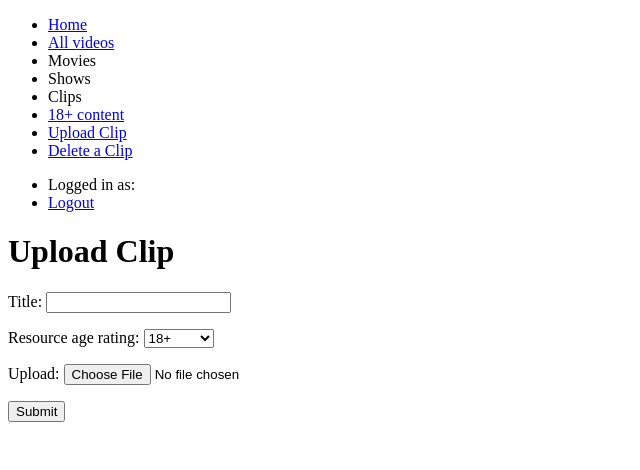
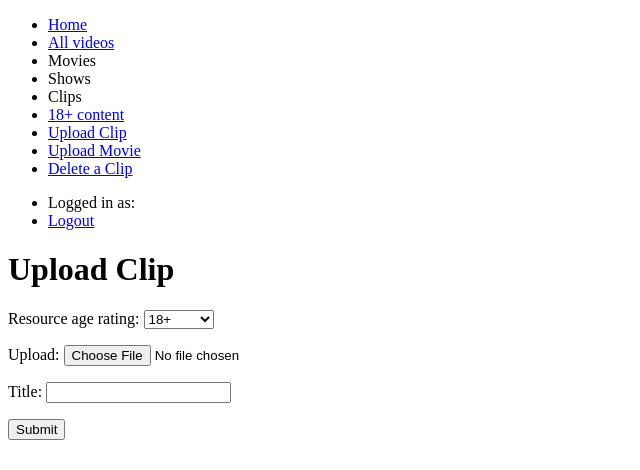
Before and after one commit to celkiboi/PeakKino, a Django app: page /videos/upload/clip/ in a window 1280 px wide. Shown: the top 470 px of the page, without its empty margins (0-640 px from the left). Run offline with Django 4.2, Linux system fonts and the light colour scheme; the visitor is signed in with stand-in values (Sample User, id 1); some libraries are stand-ins or nearby versions.

Commit message:
Add upload movie functionality

```diff
--- a/PeakKino/templates/base.html
+++ b/PeakKino/templates/base.html
@@ -34,6 +34,9 @@
                         <a href="{% url 'videos:upload_clip' %}">Upload Clip</a>
                     </li>
                     <li>
+                        <a href="{% url 'videos:upload_movie' %}">Upload Movie</a>
+                    </li>
+                    <li>
                         <a href="{% url 'videos:delete_clip_page' %}">Delete a Clip</a>
                     </li>
                 {% endif %}
--- a/PeakKino/videos/forms.py
+++ b/PeakKino/videos/forms.py
@@ -1,6 +1,6 @@
 from django import forms
 from django.conf import settings
-from .models import Clip, Resource, Video
+from .models import Clip, Resource, Video, Movie
 from django.core.exceptions import ValidationError
 import os
 from django.core.files.uploadedfile import SimpleUploadedFile
@@ -8,34 +8,13 @@ from PIL import Image
 import cv2
 from io import BytesIO
 from django.core.files.base import ContentFile
+from django.db import models
 
-class ClipUploadForm(forms.ModelForm):
+class UploadForm(forms.ModelForm):
     class Meta:
-        model = Clip
-        fields = ['title', 'resource_age_rating']
+        model = Video
+        fields = ['resource_age_rating', 'upload']
 
-    def save(self, commit=True):
-        clip = super().save(commit=False)
-
-        age_rating = self.cleaned_data['resource_age_rating']
-        resource = Resource.objects.create(age_rating=age_rating)
-
-        uploaded_file = self.cleaned_data['upload']
-        name, extension = os.path.splitext(str(uploaded_file))
-
-        video = Video.objects.create(type='clip', extension=extension)
-
-        clip.resource = resource
-        clip.video = video
-
-        if commit:
-            clip.save()
-            video.save()
-
-        self.generate_thumbnail(uploaded_file, video)
-
-        self.handle_uploaded_file(uploaded_file, video)
-        return clip
 
     def handle_uploaded_file(self, uploaded_file, video):
         path = f'{settings.MEDIA_ROOT}/{video.get_path()}'
@@ -84,3 +63,59 @@ class ClipUploadForm(forms.ModelForm):
             destination.write(thumbnail_content.read())
 
         return thumbnail_name
+
+class MovieUploadForm(UploadForm):
+    class Meta(UploadForm.Meta):
+        model = Movie
+        fields = UploadForm.Meta.fields + ['lead_actor', 'director', 'title']
+
+    def save(self, commit=True):
+        movie = super().save(commit=False)
+
+        age_rating = self.cleaned_data['resource_age_rating']
+        resource = Resource.objects.create(age_rating=age_rating)
+
+        uploaded_file = self.cleaned_data['upload']
+        name, extension = os.path.splitext(str(uploaded_file))
+
+        video = Video.objects.create(type='movie', extension=extension)
+
+        movie.resource = resource
+        movie.video = video
+
+        if commit:
+            movie.save()
+            video.save()
+
+        self.generate_thumbnail(uploaded_file, video)
+
+        self.handle_uploaded_file(uploaded_file, video)
+        return movie
+
+class ClipUploadForm(UploadForm):
+    class Meta(UploadForm.Meta):
+        model = Clip
+        fields = UploadForm.Meta.fields + ['title']
+
+    def save(self, commit=True):
+        clip = super().save(commit=False)
+
+        age_rating = self.cleaned_data['resource_age_rating']
+        resource = Resource.objects.create(age_rating=age_rating)
+
+        uploaded_file = self.cleaned_data['upload']
+        name, extension = os.path.splitext(str(uploaded_file))
+
+        video = Video.objects.create(type='clip', extension=extension)
+
+        clip.resource = resource
+        clip.video = video
+
+        if commit:
+            clip.save()
+            video.save()
+
+        self.generate_thumbnail(uploaded_file, video)
+
+        self.handle_uploaded_file(uploaded_file, video)
+        return clip
--- a/PeakKino/videos/templates/upload.html
+++ b/PeakKino/videos/templates/upload.html
@@ -1,6 +1,6 @@
 {% extends 'base.html' %}
 {% block content %}
-<h1>Upload Clip</h1>
+<h1>Upload {{ type }}</h1>
     <form method="post" enctype="multipart/form-data">
         {% csrf_token %}
         {{ form.as_p }}
--- a/PeakKino/videos/urls.py
+++ b/PeakKino/videos/urls.py
@@ -1,5 +1,5 @@
 from django.urls import path
-from .views import watch_video, upload_clip, video_details, all_videos, content_18_plus, delete_clip_page, delete_clip
+from .views import watch_video, upload_clip, video_details, all_videos, content_18_plus, delete_clip_page, delete_clip, upload_movie
 
 app_name="videos"
 urlpatterns = [
@@ -10,4 +10,5 @@ urlpatterns = [
     path('upload/clip/', upload_clip, name='upload_clip'),
     path('delete/clip/', delete_clip_page, name="delete_clip_page"),
     path('delete/clip/<int:clip_id>/', delete_clip, name="delete_clip"),
+    path('upload/movie/', upload_movie, name='upload_movie'),
 ]
--- a/PeakKino/videos/utils.py
+++ b/PeakKino/videos/utils.py
@@ -1,4 +1,5 @@
 import os
+from .models import *
 
 def delete_folder(folder_path):
     if os.path.exists(folder_path):
--- a/PeakKino/videos/views.py
+++ b/PeakKino/videos/views.py
@@ -4,7 +4,7 @@ from django.conf import settings
 from django.contrib.auth.decorators import login_required
 from django.views.decorators.http import require_POST
 from django.http import HttpResponseForbidden, JsonResponse
-from .forms import ClipUploadForm
+from .forms import ClipUploadForm, MovieUploadForm
 from .decorators import staff_required
 from django.urls import reverse
 from .utils import delete_folder
@@ -34,7 +34,7 @@ def upload_clip(request):
             return redirect('/')
     else:
         form = ClipUploadForm()
-    return render(request, 'upload.html', {'form': form})
+    return render(request, 'upload.html', {'form': form, 'type': 'Clip'})
 
 @login_required
 def video_details(request, video_id):
@@ -133,3 +133,16 @@ def delete_clip(request, clip_id):
     resource.delete()
 
     return JsonResponse({'success': True, 'message': 'Clip deleted succesfully'})
+
+@login_required
+@staff_required
+def upload_movie(request):
+    if request.method == 'POST':
+        form = MovieUploadForm(request.POST, request.FILES)
+        if form.is_valid():
+            movie = form.save(commit=True)
+            uploaded_file = request.FILES['upload']
+            return redirect('/')
+    else:
+        form = MovieUploadForm()
+    return render(request, 'upload.html', {'form': form, 'type': 'Movie'})
```
